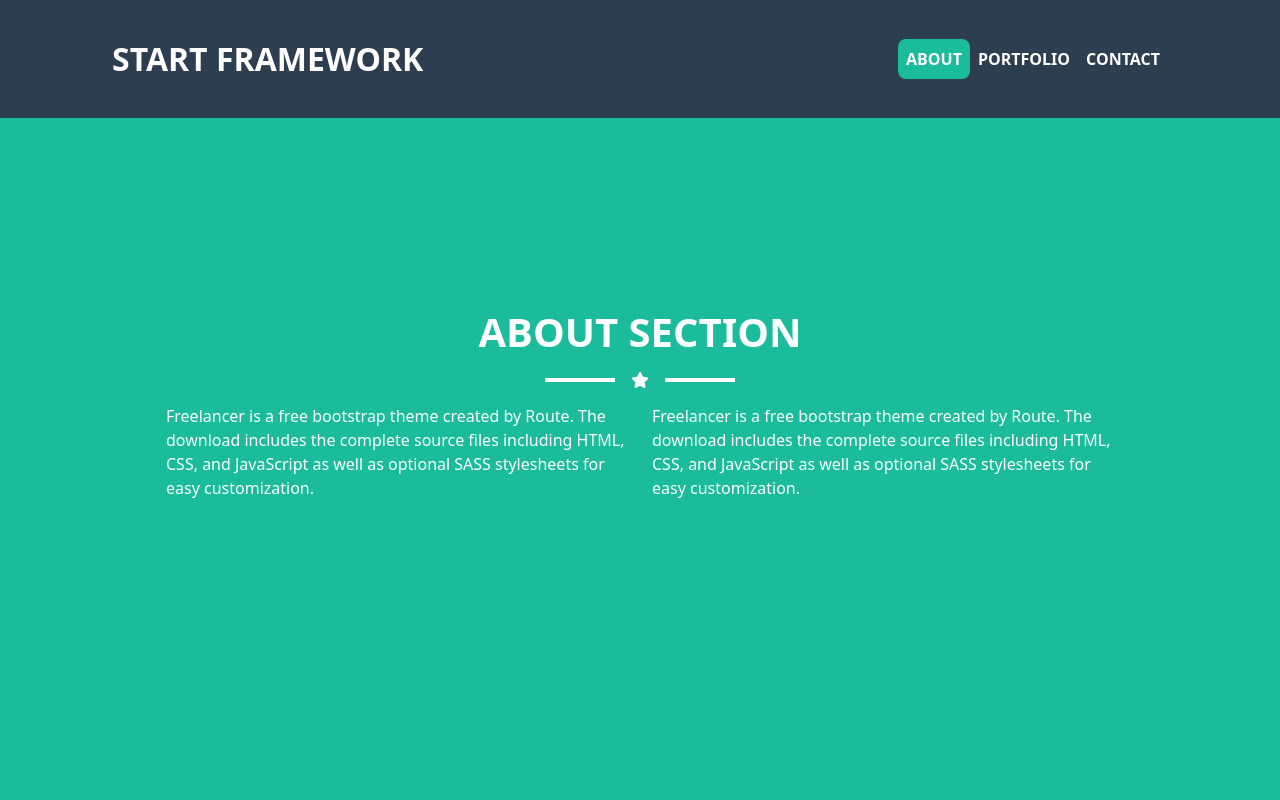
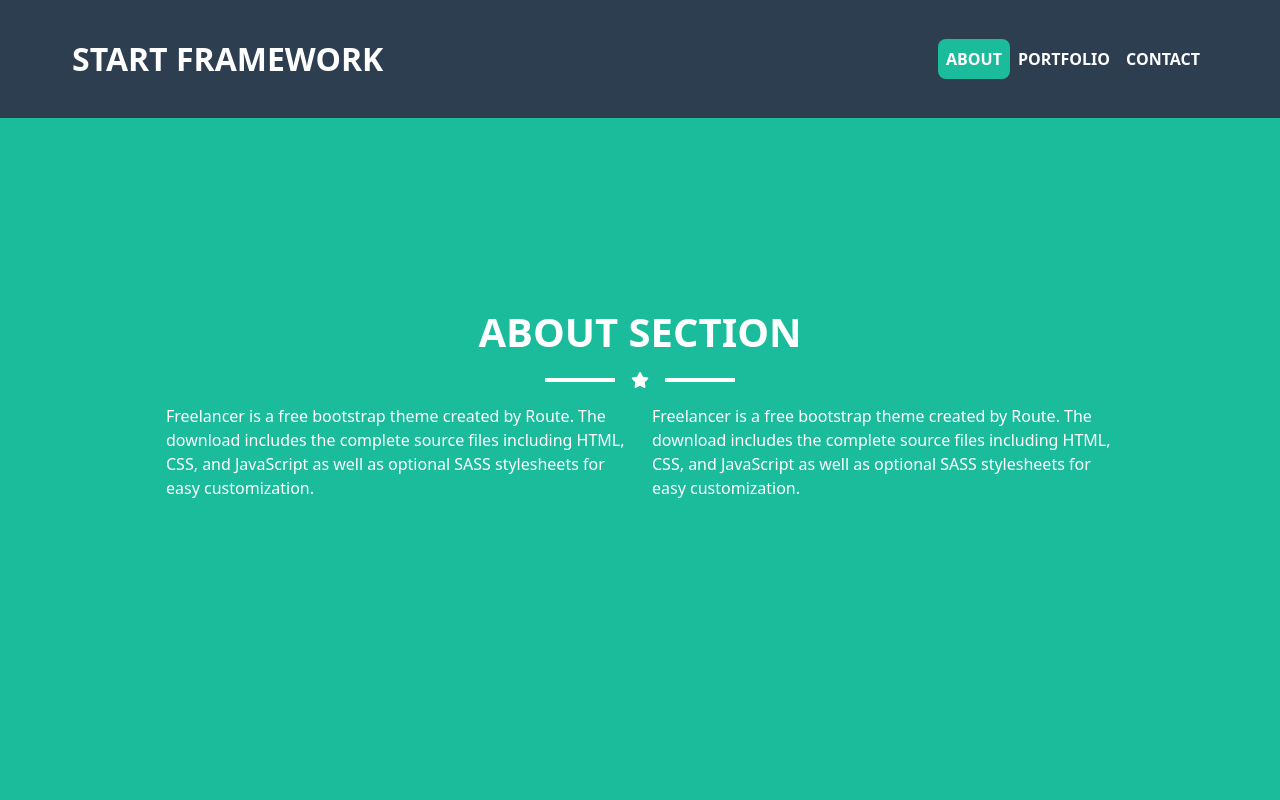
Before and after one commit to Mekkawy22/Task-1---Angular, an Angular app: page /about in a window 1280 px wide. Shown: the top 800 px of the page. Built offline with nearby package versions, Linux system fonts and the light colour scheme.

Commit message:
Update navbar.component.css

```diff
--- a/src/app/Component/navbar/navbar.component.css
+++ b/src/app/Component/navbar/navbar.component.css
@@ -2,10 +2,10 @@
   background-color: #2c3e50;
 }
 .nav-padding {
-  padding: 30px 100px;
+  padding: 30px 60px;
 }
 .nav-padding-scrollY {
-    padding: 15px 100px;
+    padding: 15px 60px;
   }
 .active {
   background-color: #1abc9c;
```
